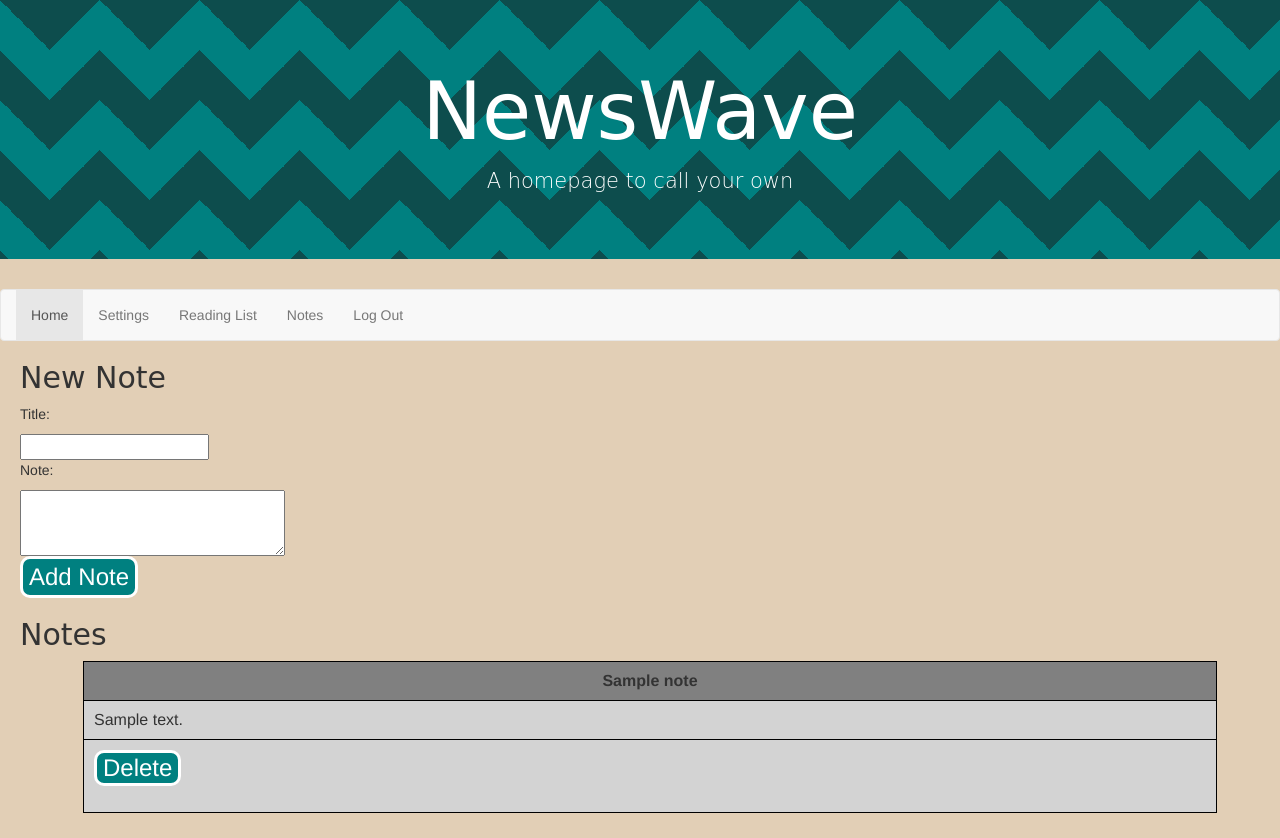
After one commit to zbay/NewsWave, a Django app: template apps/news/templates/notes.html in a window 1280 px wide. The commit adds this page. Run offline with Django 3.2, Linux system fonts and the light colour scheme; the template is opened without the code that fills it: values that come from a table or form of the project are taken from there, others are empty; tables that the repository leaves empty hold one stand-in row (values such as "Sample post"); parts of the project's set-up code (start-up, migrations or seed data) failed here and were passed over; some libraries are stand-ins or nearby versions; some web fonts are replaced.

```diff
--- a/apps/news/models.py
+++ b/apps/news/models.py
@@ -56,14 +56,24 @@ class User(models.Model):
         return "Username: {}".format(self.username)
 
 class NoteManager(models.Manager):
-    def validate_and_create(self, postData):
+    def validate_and_create(self, postData, userID):
         errors = {}
-        if len(postData['note']) == 0:
+        if len(postData['text']) == 0:
             errors['len'] = "You can't post an empty note!"
+        if len(postData['title']) > 255:
+            errors['titlelen'] = "Titles must be less than 255 characters long!"
         if len(errors) == 0:
-            Note.objects.create(text=postData['note'])
+            user = User.objects.get(id=userID)
+            Note.objects.create(title=postData['title'], text=postData['text'], user=user)
         return errors
+    def delete_note(self, postData):
+        errors = {}
+        note = Note.objects.get(id=postData['note_id'])
+        note.delete()
+        return errors
+
 class Note(models.Model):
+    title = models.CharField(max_length=255, null=True)
     text = models.TextField()
     user = models.ForeignKey(User, related_name="notes")
     created_at = models.DateTimeField(auto_now_add = True)
--- a/apps/news/templates/base.html
+++ b/apps/news/templates/base.html
@@ -49,6 +49,7 @@
                     <li class="active showIfActive"><a href="/">Home</a></li>
                     <li class="showIfActive"><a href="/settings">Settings</a></li>
                     <li class="showIfActive"><a href="/reading_list">Reading List</a></li>
+                    <li class="showIfActive"><a href="/notes">Notes</a></li>
                     <li class="showHome"><a href="/logout">Log Out</a></li>
                 </ul>
             </div>
--- /dev/null
+++ b/apps/news/templates/notes.html
@@ -0,0 +1,71 @@
+{% extends "base.html" %}
+{% block content %}
+<style>
+    .notes {
+        margin-left: 20px;
+    }
+    input[type="submit"]{
+        margin: 0px;
+    }
+    table{
+        border-collapse:collapse;
+        margin-left: auto;
+        margin-right: auto;
+        margin-bottom: 25px;
+        width: 90%;
+    }
+    tr, td {
+        border: 1px solid black;
+        padding: 10px;
+    }
+    thead {
+        background-color: gray;
+    }
+    thead td {
+        font-size: 16px;
+        font-weight:bolder;
+        text-align: center;
+    }
+    tbody {
+        background-color: lightgray;
+    }
+    input[type="submit"] {
+        margin-left: 0px;
+        margin-right: 0px;
+    }
+</style>
+<div class="notes">
+    <h2>New Note</h2>
+    <form action="/new_note" method="POST">
+        {% csrf_token %}
+        <p>Title:</p> <input type="text" name="title">
+        <p>Note:</p> <textarea name="text" rows=3 cols=30></textarea>
+        <br>
+        <input type="submit" value="Add Note">
+    </form>
+</div>
+<div class="notes">
+    <h2>Notes</h2>
+    {% for note in notes %}
+    <table>
+        <thead>
+            <tr>
+                <td>{{ note.title }}</td>
+            </tr>
+        </thead>
+        <tbody>
+            <tr>
+                <td>{{ note.text }}</td>
+            </tr>
+            <tr>
+                <td><form action="/delete_note" method="POST">
+                    {% csrf_token %}
+                    <input type="hidden" name="note_id" value={{note.id}}>
+                    <input type="submit" value="Delete">
+                </form></td>
+            </tr>
+        </tbody>
+    </table>
+    {% endfor %}
+</div>
+{% endblock content %}
--- a/apps/news/urls.py
+++ b/apps/news/urls.py
@@ -9,10 +9,10 @@ urlpatterns = [
   url(r'^news$', views.get_news), # POST request(s) to news API
   url(r'^logout$', views.logout),
   url(r'^weather$', views.weather), # POST request(s) to weather API
-  url(r'^notes$', views.notes), # user retrieves notes from DB
   url(r'^reading_list/(?P<username>)$', views.reading_list), # publicly available reading list. user can set to private in options
   url(r'^add_story$', views.add_story), # POST to add story to reading leist
   url(r'^delete_story$', views.delete_story), # POST request for user to delete stories  from reading list
+  url(r'^notes$', views.notes), # user retrieves notes from DB
   url(r'^new_note$', views.new_note), # POST new note to database
   url(r'^delete_note$', views.delete_note) # POST that deletes a user's note
 ]
```
Also changed, not shown: apps/news/views.py (+21 -9 lines), apps/news/migrations/0003_note_title.py (added), 1 other file.
